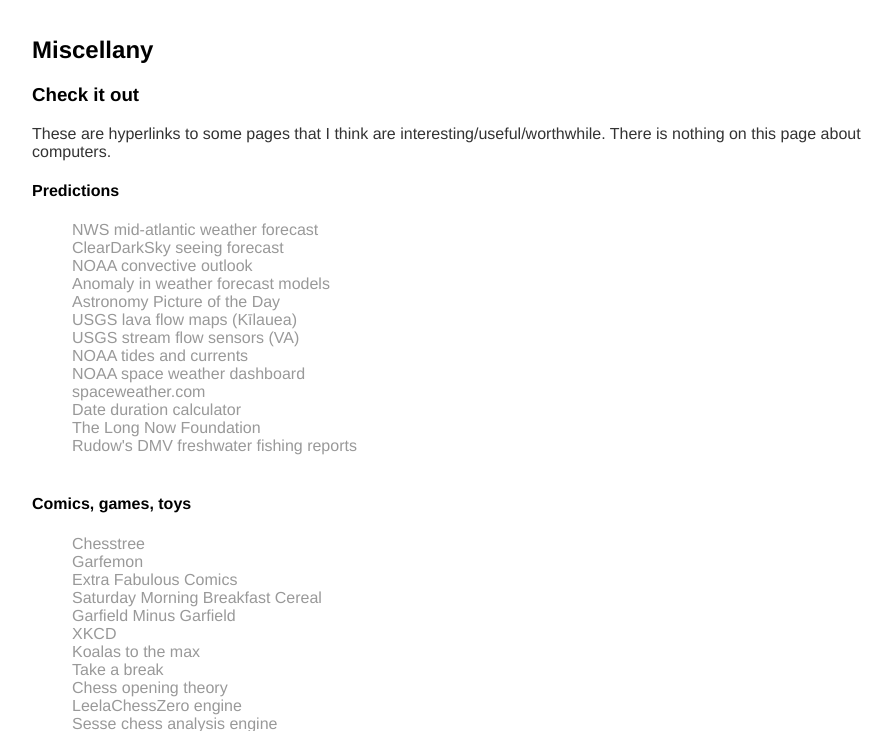
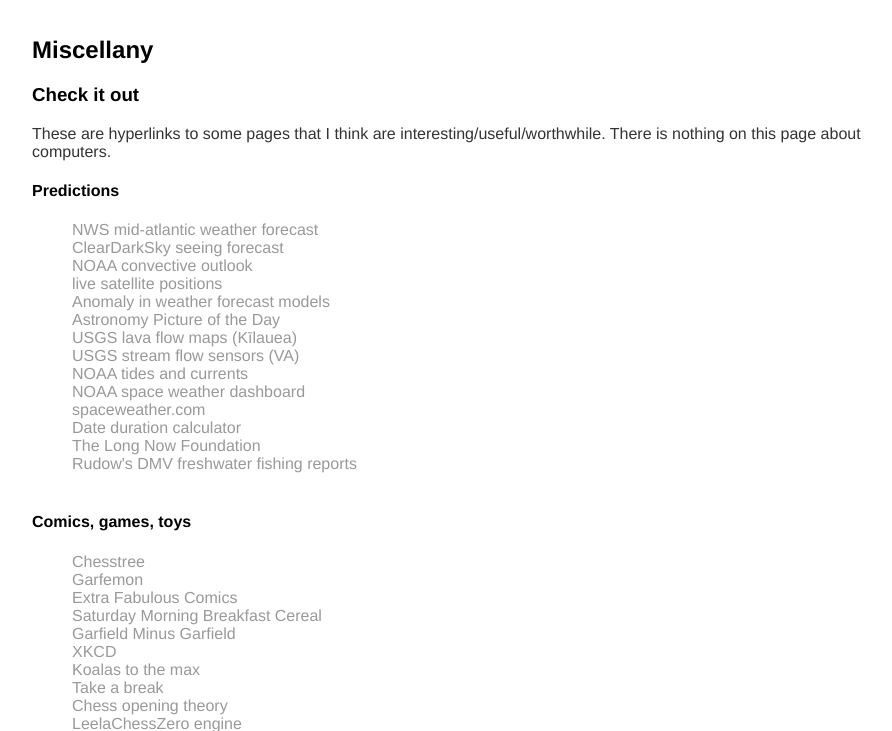
Before and after one commit to amcnicho/amcnicho.github.io, a Jekyll site: the page built from misc/index.html, in a window 1280 px wide and 900 px high, cut to the strip 169-900 px from the top of the window. Shown: the whole strip, without its empty margins (160-1052 px from the left). Built offline with Jekyll 4.4.1, drawn with Linux system fonts in a browser that asks for light colours.

Commit message:
Update index.html

```diff
--- a/misc/index.html
+++ b/misc/index.html
@@ -13,6 +13,7 @@
         <li><a href="https://graphical.weather.gov/sectors/midatlantic.php">NWS mid-atlantic weather forecast</a></li>
         <li><a href="http://www.cleardarksky.com/c/CharvilVAkey.html">ClearDarkSky seeing forecast</a></li>
         <li><a href="https://www.spc.noaa.gov/products/outlook/">NOAA convective outlook</a></li>
+        <li><a href="https://in-the-sky.org/satmap_worldmap.php">live satellite positions</a></li>
         <li><a href="https://www.emc.ncep.noaa.gov/gmb/STATS/html/new_acz5.html">Anomaly in weather forecast models</a></li>
         <li><a href="https://apod.nasa.gov/apod/astropix.html">Astronomy Picture of the Day</a></li>
         <li><a href="https://volcanoes.usgs.gov/volcanoes/kilauea/multimedia_maps.html">USGS lava flow maps (Kīlauea)</a></li>
```
Lines whose indentation alone changed are shown as unchanged.
